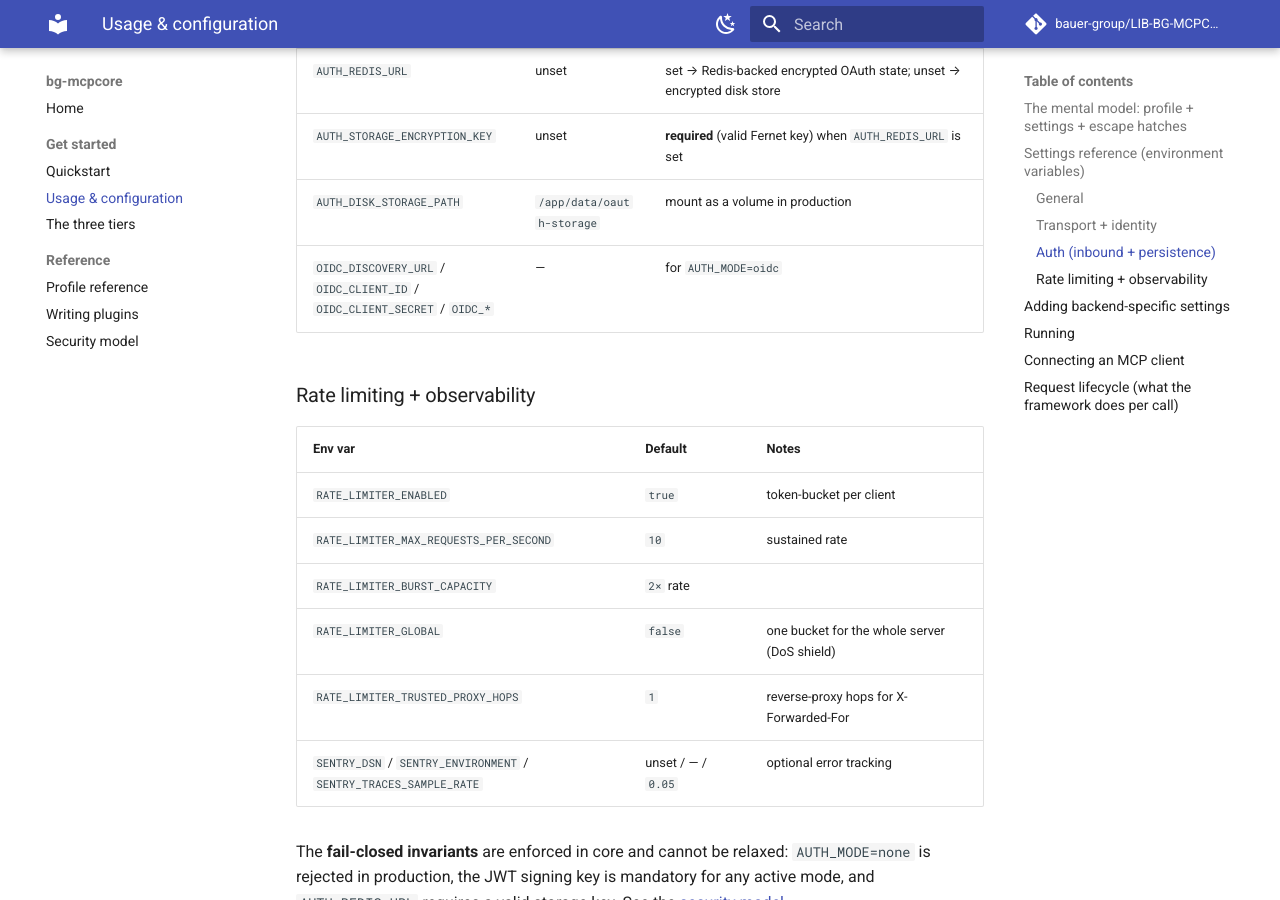
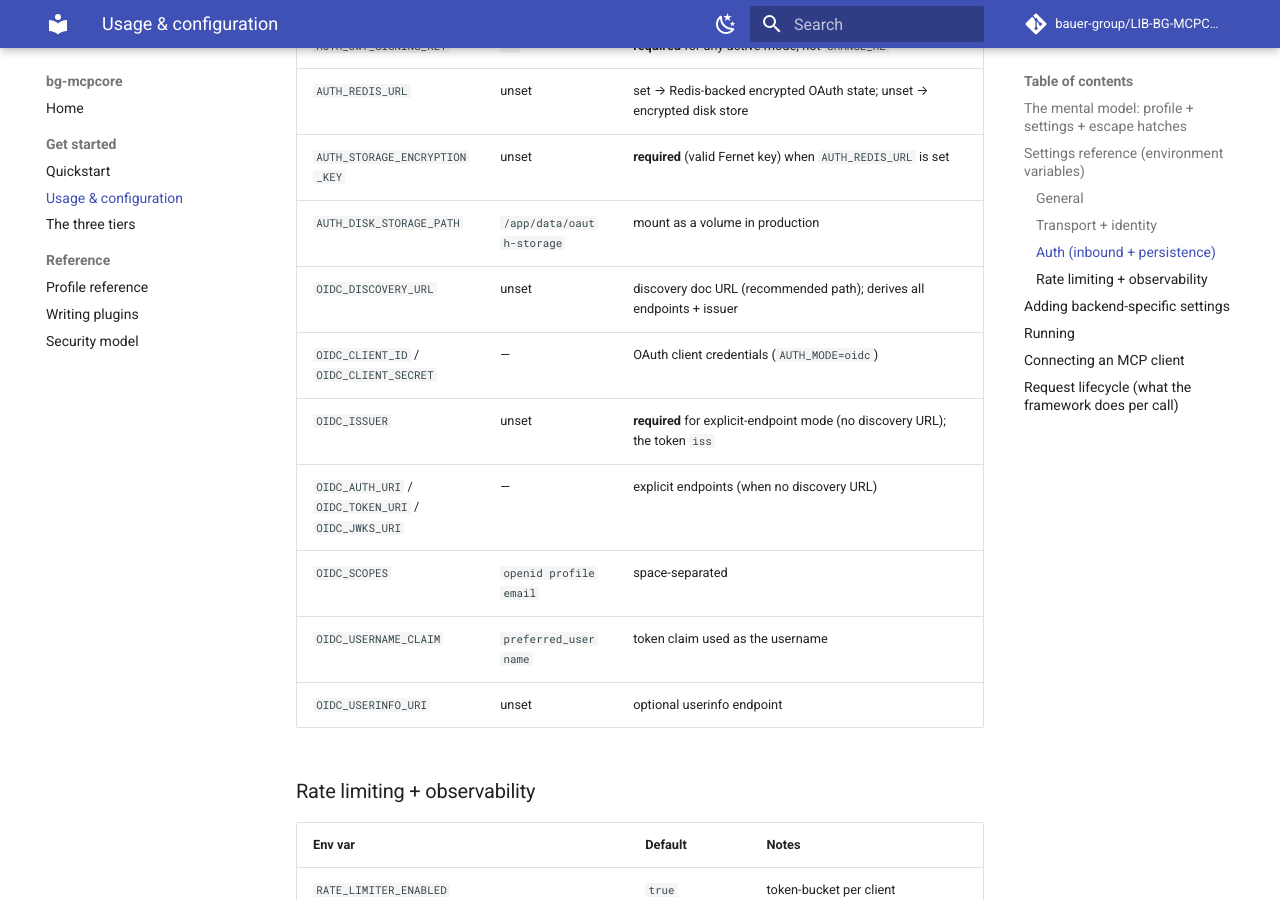
Before and after one commit to bauer-group/LIB-BG-MCPCore, an MkDocs documentation site: the page built from docs/usage.md, in a window 1280 px wide and 900 px high, scrolled down 1909 px. Built offline with MkDocs 1.6.1 and Material for MkDocs 9.7.7, drawn with Linux system fonts in a browser that asks for light colours; comment, search, counter and statistics services are not loaded; some of the changed text lies outside the part shown.

Commit message:
docs: added markdownlint config and corrected doc/packaging accuracy
* added .markdownlint.jsonc (MD060 leading_and_trailing + MD013 off) so
  the repo's compact-separator tables lint clean repo-wide without
  reformatting every table; docs now pass markdownlint-cli2 with 0 errors
* usage: documented the previously-undocumented OIDC_USERNAME_CLAIM
  (default preferred_username) and OIDC_USERINFO_URI, split the OIDC vars
  into explicit rows, and noted PUBLIC_BASE_URL trailing-slash normalisation
* index: corrected the Tier-2 cell (a python *source or resolver*, not
  only "type: python")
* profiles: added the required `audience` to the auth0 inline example
* wrapped support emails as autolinks (SECURITY template + generated
  SECURITY.MD + CODE_OF_CONDUCT) to satisfy MD034
* release workflow: corrected a stale comment (requires-python >= 3.12,
  not 3.14; 3.14 is just the build/release runner)

```diff
--- a/docs/usage.md
+++ b/docs/usage.md
@@ -54,7 +54,13 @@
 | `AUTH_REDIS_URL` | unset | set → Redis-backed encrypted OAuth state; unset → encrypted disk store |
 | `AUTH_STORAGE_ENCRYPTION_KEY` | unset | **required** (valid Fernet key) when `AUTH_REDIS_URL` is set |
 | `AUTH_DISK_STORAGE_PATH` | `/app/data/oauth-storage` | mount as a volume in production |
-| `OIDC_DISCOVERY_URL` / `OIDC_CLIENT_ID` / `OIDC_CLIENT_SECRET` / `OIDC_*` | — | for `AUTH_MODE=oidc` |
+| `OIDC_DISCOVERY_URL` | unset | discovery doc URL (recommended path); derives all endpoints + issuer |
+| `OIDC_CLIENT_ID` / `OIDC_CLIENT_SECRET` | — | OAuth client credentials (`AUTH_MODE=oidc`) |
+| `OIDC_ISSUER` | unset | **required** for explicit-endpoint mode (no discovery URL); the token `iss` |
+| `OIDC_AUTH_URI` / `OIDC_TOKEN_URI` / `OIDC_JWKS_URI` | — | explicit endpoints (when no discovery URL) |
+| `OIDC_SCOPES` | `openid profile email` | space-separated |
+| `OIDC_USERNAME_CLAIM` | `preferred_username` | token claim used as the username |
+| `OIDC_USERINFO_URI` | unset | optional userinfo endpoint |
 
 ### Rate limiting + observability
 
```
Also changed, not shown: other parts of docs/usage.md (+1 -1 lines), CODE_OF_CONDUCT.md (+1 -1 lines), SECURITY.MD (+3 -3 lines), docs/SECURITY.template.MD (+3 -3 lines), docs/index.md (+1 -1 lines), docs/profiles.md (+1 -1 lines), 2 other files.
